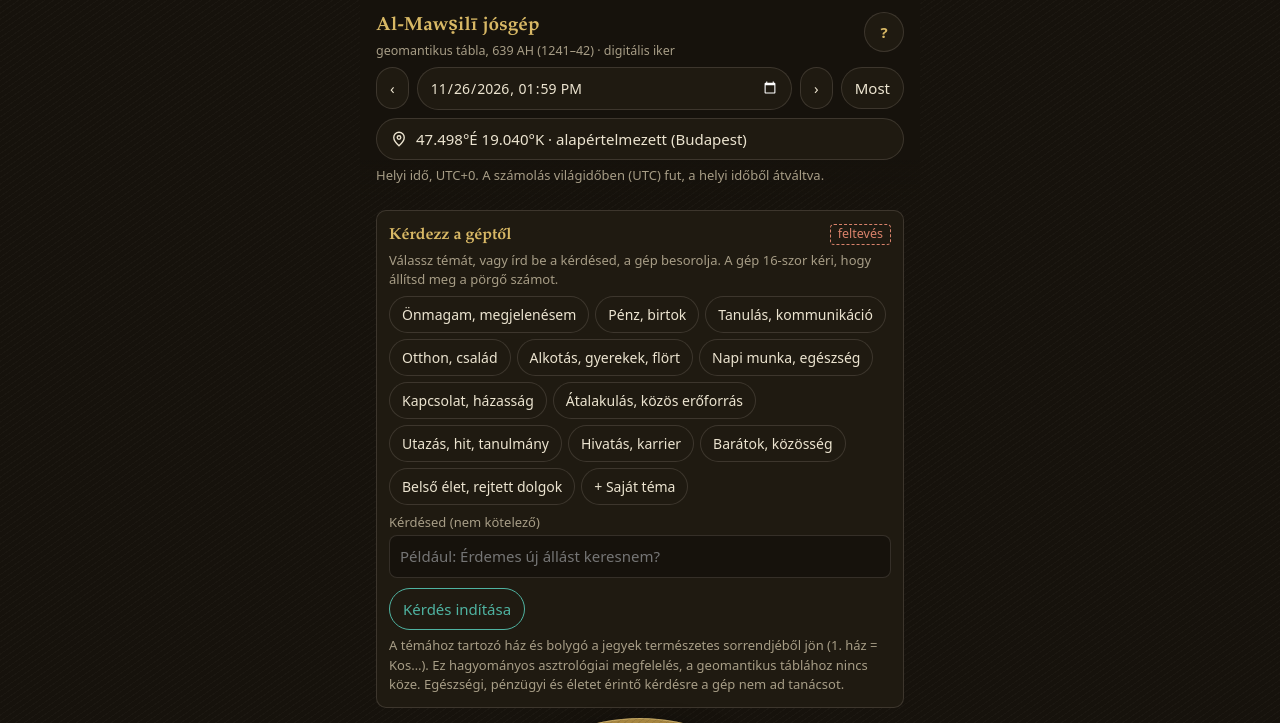
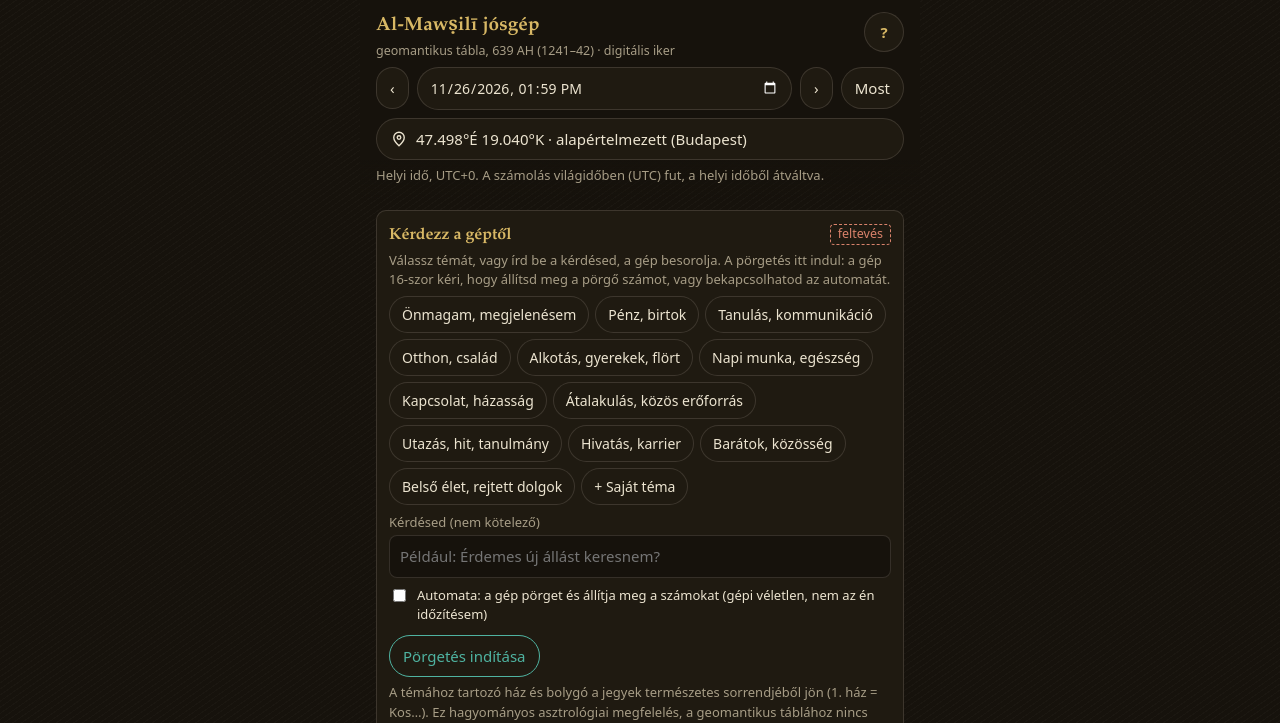
Before and after one commit to zsolem740-cell/media-noise-twin, a plain HTML site: page public/josgep/index.html in a window 1280 px wide. Shown: the top 723 px of the page. Drawn offline with Linux system fonts and the light colour scheme.

Commit message:
Jósgép: automata pörgetés (gépi véletlen), Pörgetés indítása gomb, útmutató
Co-Authored-By: Claude Sonnet 5.5 <noreply@anthropic.com>
Claude-Session: https://claude.ai/code/session_0162HLvseuMfE2yUssGTPiHJ

```diff
--- a/public/josgep/index.html
+++ b/public/josgep/index.html
@@ -397,7 +397,7 @@ var QT0=[["Önmagam, megjelenésem",1,"magam,enem,sajat,uj kezdet,kezdes,szemely
 function huN(t){return String(t).toLowerCase().normalize('NFD').replace(/[̀-ͯ]/g,'');}
 function getCT(){try{return JSON.parse(localStorage.getItem('tablaQT')||'[]')||[];}catch(e){return [];}}
 function allT(){var a=QT0.map(function(t){return {n:t[0],h:t[1],p:RUL[t[1]-1],kw:t[2],note:t[3]||'',c:0};});getCT().forEach(function(t){a.push({n:t.n,h:t.h,p:t.p,kw:'',note:'',c:1});});return a;}
-var QS={on:false,topic:-1,text:'',bits:[],digit:1,timer:null,t0:0,cal:null,done:false,msg:'',cform:false,last:0};
+var QS={auto:false,at:null,on:false,topic:-1,text:'',bits:[],digit:1,timer:null,t0:0,cal:null,done:false,msg:'',cform:false,last:0};
 var QT=[];
 function classify(txt){var T=allT(),x=huN(txt),best=-1,bs=0;T.forEach(function(t,i){if(!t.kw)return;var s=0;t.kw.split(',').forEach(function(k){if(x.indexOf(k)>=0)s++;});if(s>bs){bs=s;best=i;}});return best;}
 function blockQ(txt){var x=huN(txt);if(/ongyilk|vegzek magammal|nem akarok elni|bantani magam|megolom magam/.test(x))return 'self';if(/halal|meghal|megol|megolni|gyilk/.test(x))return 'death';return '';}
@@ -406,15 +406,17 @@ function rowsSvg(bits,h){var w=Math.round(h*0.62),g='';for(var k=0;k<4;k++){var
  return '<svg viewBox="-8 -12.4 16 24.8" width="'+w+'" height="'+h+'" aria-hidden="true">'+g+'</svg>';}
 function spinStart(){QS.cal=calib();QS.t0=performance.now();if(QS.timer)clearInterval(QS.timer);
  QS.timer=setInterval(function(){var n=Math.floor((performance.now()-QS.t0)/QS.cal.per);QS.digit=(n+QS.cal.ph)%9+1;var e=$('qdig');if(e)e.textContent=QS.digit;},16);}
-function qFinish(){clearInterval(QS.timer);QS.timer=null;QS.on=false;QS.done=true;var m=[];for(var i=0;i<4;i++){var b=QS.bits.slice(i*4,i*4+4);m.push(b[0]<<3|b[1]<<2|b[2]<<1|b[3]);}
+function qFinish(){clearInterval(QS.timer);QS.timer=null;clearInterval(QS.at);QS.at=null;QS.on=false;QS.done=true;var m=[];for(var i=0;i<4;i++){var b=QS.bits.slice(i*4,i*4+4);m.push(b[0]<<3|b[1]<<2|b[2]<<1|b[3]);}
  QS.mothers=m;ST.JO=m.map(function(v){return ARC.indexOf(v);});save();setTime(Date.now());}
 function qStop(){if(!QS.on)return;var d=QS.digit;if(d===9){QS.msg='A 9-es újrapörget (különben a páratlan gyakoribb lenne). Állítsd meg újra.';renderQ();return;}
  QS.msg='';QS.bits.push(d%2);if(QS.bits.length>=16)qFinish();else{QS.cal=calib();QS.t0=performance.now();renderQ();}}
+function qAuto(){clearInterval(QS.timer);QS.timer=null;clearInterval(QS.at);
+ QS.at=setInterval(function(){if(!QS.on){clearInterval(QS.at);return;}var a=new Uint32Array(1);(window.crypto||window.msCrypto).getRandomValues(a);QS.digit=a[0]%9+1;qStop();},450);}
 function qStart(){var T=allT();var txt=($('q_txt')?$('q_txt').value:QS.text).trim();QS.text=txt;
  var bl=blockQ(txt);if(bl==='self'){QS.msg='Úgy hangzik, hogy nehéz időszakban vagy. Ebben a gép nem tud segíteni. Kérlek, beszélj valakivel: Magyarországon a 116-123 (Lelki Elsősegély) éjjel-nappal hívható, veszélyben a 112.';renderQ();return;}
  if(bl==='death'){QS.msg='Élet-halál jellegű kérdésre a gép nem válaszol.';renderQ();return;}
  if(QS.topic<0||QS.topic>=T.length){var c=txt?classify(txt):-1;if(c<0){QS.msg='Válassz témát, vagy írj a kérdésbe olyan szót, amiből a gép be tudja sorolni.';renderQ();return;}QS.topic=c;}
- QS.bits=[];QS.on=true;QS.done=false;QS.msg='';spinStart();setTime(Date.now());renderQ();$('qbox').scrollIntoView();}
+ QS.auto=!!($('q_auto')&&$('q_auto').checked);QS.bits=[];QS.on=true;QS.done=false;QS.msg='';spinStart();setTime(Date.now());renderQ();$('qbox').scrollIntoView();if(QS.auto)qAuto();}
 function updSel(){var e=$('q_sel');if(!e)return;var T=allT(),sel=T[QS.topic];
  e.innerHTML=sel?'Kiválasztva: <b>'+esc(sel.n)+'</b> · '+sel.h+'. ház · '+sel.p+(sel.c?' · saját téma <button class="btn" id="q_del" style="min-height:30px;padding:2px 10px">törlés</button>':''):'';
  document.querySelectorAll('#qbox button[data-q]').forEach(function(b){b.className=(+b.dataset.q===QS.topic)?'on':'';});
@@ -426,17 +428,17 @@ function renderQ(){var o=$('qbox');if(!o)return;if(ST.tab==='gep')document.query
   h+='<div class="note" style="margin:4px 0">Téma: <b>'+esc(tp.n)+'</b> ('+tp.h+'. ház, '+tp.p+')'+(QS.text?' · „'+esc(QS.text)+'”':'')+'</div>'
    +'<div class="row" style="justify-content:center;gap:14px;margin:6px 0">'+[0,1,2,3].map(function(i){var done=i<mi,cu=i===mi;return '<div style="text-align:center;opacity:'+(done||cu?1:.35)+'">'+(done?figSvg(QS.bits[i*4]<<3|QS.bits[i*4+1]<<2|QS.bits[i*4+2]<<1|QS.bits[i*4+3],54,true):cu?rowsSvg(cur,54):rowsSvg([],54))+'<div class="note">Anya '+(i+1)+'</div></div>';}).join('')+'</div>'
    +'<div class="dg" aria-live="off"><span id="qdig">'+QS.digit+'</span></div>'
-   +'<button class="btn go bigbtn" id="q_stop">Állj! ('+(n+1)+'/16)</button>'
+   +(QS.auto?'<div class="note" style="text-align:center"><b>A gép pörget és megállít ('+n+'/16)</b></div>':'<button class="btn go bigbtn" id="q_stop">Állj! ('+(n+1)+'/16)</button>')
    +(QS.msg?'<div class="note" style="margin-top:6px;color:var(--bad)">'+QS.msg+'</div>':'')
-   +'<div class="note" style="margin-top:8px">Kalibrálás: a Hold '+QS.cal.moon.toFixed(1)+'° és a Nap '+QS.cal.sun.toFixed(1)+'° szerint a pörgés '+QS.cal.per+' ms, a kezdőszám '+(QS.cal.ph+1)+'. A véletlent a te megállításod időzítése adja, a kalibrálás csak a kezdőállapotot rögzíti. Páratlan szám = 1 pont, páros = 2 pont a sorban.</div>';}
- else if(QS.done){var tp2=T[QS.topic];h+='<div class="note" style="margin:4px 0">Kész. Téma: <b>'+esc(tp2?tp2.n:'')+'</b>'+(QS.text?' · „'+esc(QS.text)+'”':'')+'. A tárcsák a megállításaid szerint álltak be, a válasz lent van.</div>'
+   +(QS.auto?'<div class="note" style="margin-top:8px"><b>Gépi véletlen:</b> a böngésző biztonságos véletlenszám-generátora állítja meg a számokat, nem a te időzítésed. A 9-es újrapörget. Páratlan szám = 1 pont, páros = 2 pont a sorban.</div>':'')+(QS.auto?'':'<div class="note" style="margin-top:8px">Kalibrálás: a Hold '+QS.cal.moon.toFixed(1)+'° és a Nap '+QS.cal.sun.toFixed(1)+'° szerint a pörgés '+QS.cal.per+' ms, a kezdőszám '+(QS.cal.ph+1)+'. A véletlent a te megállításod időzítése adja, a kalibrálás csak a kezdőállapotot rögzíti. Páratlan szám = 1 pont, páros = 2 pont a sorban.</div>');}
+ else if(QS.done){var tp2=T[QS.topic];h+='<div class="note" style="margin:4px 0">Kész'+(QS.auto?' (gépi véletlen)':' (a te megállításaid)')+'. Téma: <b>'+esc(tp2?tp2.n:'')+'</b>'+(QS.text?' · „'+esc(QS.text)+'”':'')+'. A tárcsák beálltak, a válasz lent van.</div>'
    +'<div class="row"><button class="btn go" id="q_new">Új kérdés</button><button class="btn" id="q_cp">Másolás az MI-nek</button></div><div class="note" id="q_msg" style="margin-top:6px"></div>'+(tp2&&tp2.note?'<div class="note">'+tp2.note+'</div>':'');}
- else{h+='<div class="note" style="margin:4px 0 6px">Válassz témát, vagy írd be a kérdésed, a gép besorolja. A gép 16-szor kéri, hogy állítsd meg a pörgő számot.</div><div class="chips">'
+ else{h+='<div class="note" style="margin:4px 0 6px">Válassz témát, vagy írd be a kérdésed, a gép besorolja. A pörgetés itt indul: a gép 16-szor kéri, hogy állítsd meg a pörgő számot, vagy bekapcsolhatod az automatát.</div><div class="chips">'
    +T.map(function(t,i){return '<button data-q="'+i+'" class="'+(QS.topic===i?'on':'')+'">'+esc(t.n)+'</button>';}).join('')+'<button id="q_add">+ Saját téma</button></div>';
   if(QS.cform){h+='<div class="fg" style="margin:8px 0"><label>Téma neve<input id="c_n" maxlength="40" autocomplete="off"></label><label>Ház<select id="c_h">'+HAREA.map(function(a,i){return '<option value="'+(i+1)+'">'+(i+1)+'. ház: '+a+'</option>';}).join('')+'</select></label></div><label class="fl">Bolygó (alap: a ház természetes uralkodója)<select id="c_p"><option value="">automatikus</option>'+PNAMES.map(function(p){return '<option>'+p+'</option>';}).join('')+'</select></label><div class="row" style="margin-top:8px"><button class="btn go" id="c_ok">Téma mentése</button><button class="btn" id="c_no">Mégse</button></div>';}
   h+='<label class="fl">Kérdésed (nem kötelező)<input id="q_txt" maxlength="120" autocomplete="off" placeholder="Például: Érdemes új állást keresnem?" value="'+esc(QS.text)+'"></label>'
    +'<div class="note" id="q_sel" style="margin-top:6px"></div>'
-   +'<div class="row" style="margin-top:10px"><button class="btn go" id="q_go">Kérdés indítása</button></div>'+(QS.msg?'<div class="note" style="margin-top:6px;color:var(--bad)">'+QS.msg+'</div>':'')
+   +'<label class="ck"><input id="q_auto" type="checkbox"'+(QS.auto?' checked':'')+'> Automata: a gép pörget és állítja meg a számokat (gépi véletlen, nem az én időzítésem)</label><div class="row" style="margin-top:10px"><button class="btn go" id="q_go">Pörgetés indítása</button></div>'+(QS.msg?'<div class="note" style="margin-top:6px;color:var(--bad)">'+QS.msg+'</div>':'')
    +'<div class="note" style="margin-top:6px">A témához tartozó ház és bolygó a jegyek természetes sorrendjéből jön (1. ház = Kos…). Ez hagyományos asztrológiai megfelelés, a geomantikus táblához nincs köze. Egészségi, pénzügyi és életet érintő kérdésre a gép nem ad tanácsot.</div>';}
  o.innerHTML=h+'</div>';
  var q=function(i){return $(i);};
@@ -630,7 +632,7 @@ function renderSug(){var D=function(t,b){return '<details class="card dark"><sum
  +'<p style="margin:0"><b>A címkék jelentése:</b> <span class="chip src">forrás</span> a tábla leírásából jön. <span class="chip calc">számolás</span> csillagászati számítás, ellenőrzött. <span class="chip ass">feltevés</span> vagy <span class="chip ass">hagyomány</span> a mi értelmezésünk, a tábla nem írja le. A gép válasza vizsgálható modell, nem előrejelzés.</p></div>'
  +D('Gyors indulás (5 lépés)','<ol><li>Nyisd meg a <b>Gép</b> fület, és válassz egy témát a „Kérdezz a géptől" kártyán (vagy írd be a kérdésedet).</li><li>Nyomd meg a <b>Kérdés indítása</b> gombot.</li><li>A pörgő számot állítsd meg az <b>Állj!</b> gombbal. A gép 16 megállítást kér.</li><li>A tárcsák maguktól beállnak, és megjelenik a válasz pontszámmal.</li><li>A „Hogyan jött ki?" részben megnézheted, melyik szabály mennyit adott. A „Másolás az MI-nek" gombbal értelmeztetheted a választ egy MI-vel.</li></ol>')
  +D('A hat fül','<p><b>Gép:</b> a négy csúszóív és a Hold fázisa. Az íveket ujjal húzhatod, vagy a ‹ › gombokkal léptetheted. A zöld vonalnál látszó figura az Anya.</p><p><b>Tárcsa:</b> a kis tárcsa 16 szektorral és nyitott ablakkal.</p><p><b>Égbolt:</b> a bolygók helye a Nap körül, és a táblázat a jegyekkel, holdházakkal.</p><p><b>Holdházak:</b> a 28 holdház, melyik kel és melyik nyugszik a te helyeden.</p><p><b>Lánc:</b> az Anyákból, Lányokból, Unokákból, Tanúkból és a Bíróból felépülő lánc, az Eredménnyel.</p><p><b>Születés:</b> a születési térkép, az idősáv, a számmisztika és az összesítő.</p>')
- +D('Kérdezz a géptől','<p><b>Téma:</b> előre beállított témák (munka, kapcsolat, otthon…), vagy írd be a saját kérdésedet, és a gép kulcsszavak alapján besorolja. <b>+ Saját téma</b>: megadod a nevét és a házat, a bolygó a ház természetes uralkodója (átállíthatod). A saját témák elmentődnek a telefonon.</p><p><b>Pörgetés:</b> a számok 1-től 9-ig pörögnek. A te megállításod időzítése adja a véletlent. Páratlan szám = 1 pont a sorban, páros = 2 pont. A <b>9-es újrapörget</b>, mert különben a páratlan gyakoribb lenne. 4 sor = 1 Anya, 16 megállítás = 4 Anya.</p><p><b>Kalibrálás:</b> minden megállítás után a gép újra beállítja a pörgés sebességét és kezdőszámát az aktuális Hold- és Nap-állásból. Ez rögzíti a kezdőállapotot, de a véletlent nem növeli, azt te adod.</p><p><b>R7 szabály:</b> a téma bolygójának állása (retrográd-e, milyen kapcsolatban áll a Holddal vagy a Nappal) ±1 pontot adhat. Ez a mi feltevésünk.</p><p><b>Korlát:</b> egészségi, pénzügyi és életet érintő kérdésre a gép nem ad tanácsot.</p>')
+ +D('Kérdezz a géptől','<p><b>Téma:</b> előre beállított témák (munka, kapcsolat, otthon…), vagy írd be a saját kérdésedet, és a gép kulcsszavak alapján besorolja. <b>+ Saját téma</b>: megadod a nevét és a házat, a bolygó a ház természetes uralkodója (átállíthatod). A saját témák elmentődnek a telefonon.</p><p><b>Pörgetés:</b> a <b>Gép</b> fül tetején, a „Kérdezz a géptől" kártyán indul. Az <b>Automata</b> pipával a gép maga pörget és állítja meg a számokat (gépi véletlen), nélküle te állítod az <b>Állj!</b> gombbal. A számok 1-től 9-ig pörögnek, kézi módban a te megállításod időzítése adja a véletlent. Páratlan szám = 1 pont a sorban, páros = 2 pont. A <b>9-es újrapörget</b>, mert különben a páratlan gyakoribb lenne. 4 sor = 1 Anya, 16 megállítás = 4 Anya.</p><p><b>Kalibrálás:</b> minden megállítás után a gép újra beállítja a pörgés sebességét és kezdőszámát az aktuális Hold- és Nap-állásból. Ez rögzíti a kezdőállapotot, de a véletlent nem növeli, azt te adod.</p><p><b>R7 szabály:</b> a téma bolygójának állása (retrográd-e, milyen kapcsolatban áll a Holddal vagy a Nappal) ±1 pontot adhat. Ez a mi feltevésünk.</p><p><b>Korlát:</b> egészségi, pénzügyi és életet érintő kérdésre a gép nem ad tanácsot.</p>')
  +D('Születés: térkép, idősáv, számmisztika','<p><b>Adatok:</b> vezeték- és keresztnév, dátum, helyi idő, hely. A listában 52 hely van, másik helyhez írd be a szélességet és a hosszúságot, és válaszd az időzónát. Ha a pontos időt nem ismered, jelöld be a négyzetet: ilyenkor az aszcendens, a házak és a Hold pontos helye nem számolható.</p><p><b>Térkép:</b> az Aszcendens a bal oldalon van. A házak egész jegyesek. Zöld vonal: szextil, háromszög. Piros: négyzet, szembenállás. Arany: együttállás.</p><p><b>Idősáv:</b> 3, 12 vagy 36 hónap. A fölfelé álló zöld oszlop támogató, a lefelé álló piros kihívást jelez. A pontok a legerősebb kapcsolatok pontos napját mutatják. A pontozási táblázat a „Hogyan számolja a hangnemet?" részben látható.</p><p><b>Számmisztika:</b> pitagoraszi tábla, a név és a dátum alapján.</p><p><b>Összesítő:</b> a térkép, az idősáv, a számmisztika és a Jós gép válasza egy szövegben. Másolható és megosztható.</p>')
  +D('Adatok, törlés, mentés','<p>Alapból be van pipálva: <b>számolás után töröld a beírt adataimat</b>. Ilyenkor a név, a dátum, az idő és a hely kitörlődik, csak a kész összesítő marad meg a „Mentett összesítők" listában (legfeljebb 6). Az összesítő a nevet és a születési dátumot tartalmazza, ezért az is személyes adat a telefonodon. A listából bármikor törölheted.</p><p>Ha kikapcsolod a pipát, a beírt adatok megmaradnak a telefonon, hogy ne kelljen újra beírnod. Az adatok sehova nem mennek el, az app nem küld semmit az internetre.</p><p>Mivel a beírt adatok törlődnek, a kiértékelés később nem hosszabbítható meg: ha újra szeretnéd, írd be újra az adatokat.</p>')
  +D('Hely és idő','<p>Fent a <b>hely</b> gombbal a telefon GPS-ét kérheted le, engedélyezd a kérést. Addig Budapest az alap, ezt a felirat mutatja. Az időpont helyi (közép-európai) idő, a számolás belül világidőben fut. A <b>Most</b> gomb az aktuális időpontot állítja be, a ‹ › gombok egy nappal léptetnek.</p><p>A Hold parallaxisa (kb. 1°) a helyedre van számolva. A születési térképen az asztrológiai szokás szerint a Hold geocentrikus.</p>')
```
